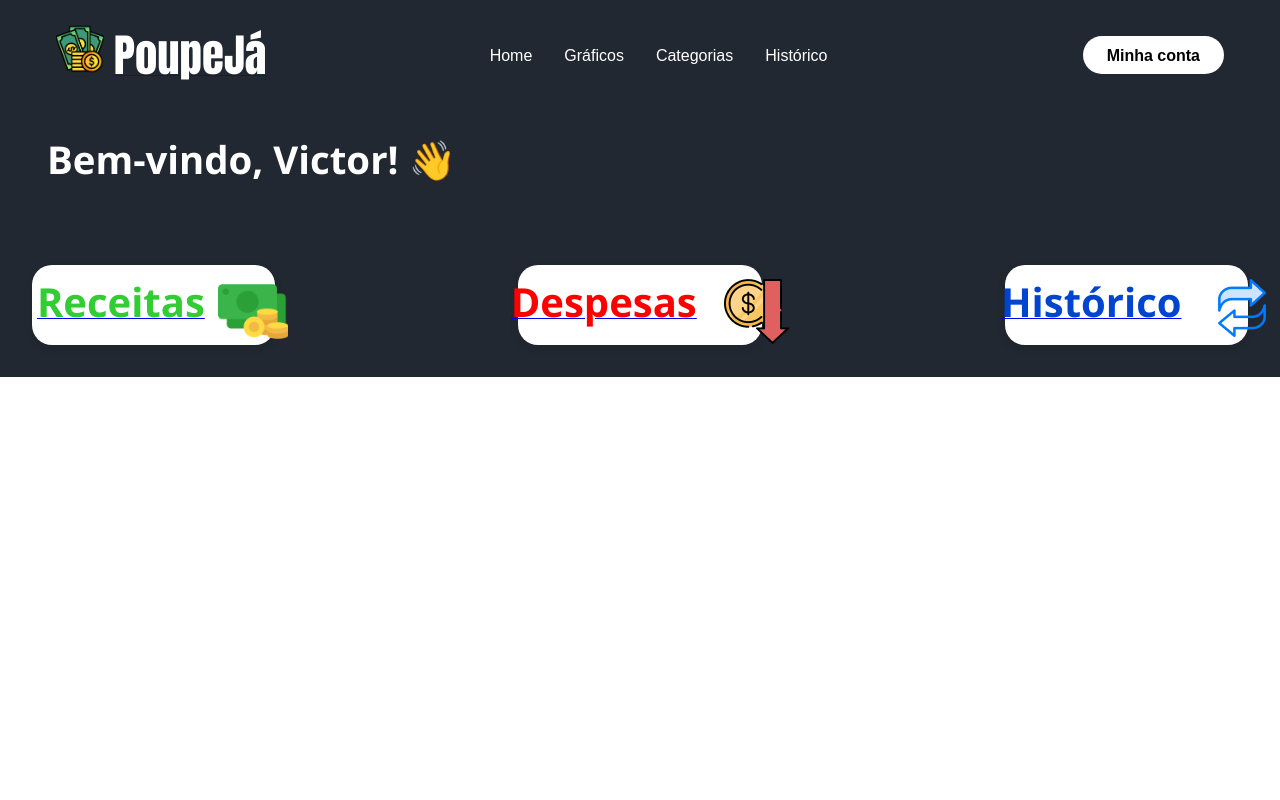
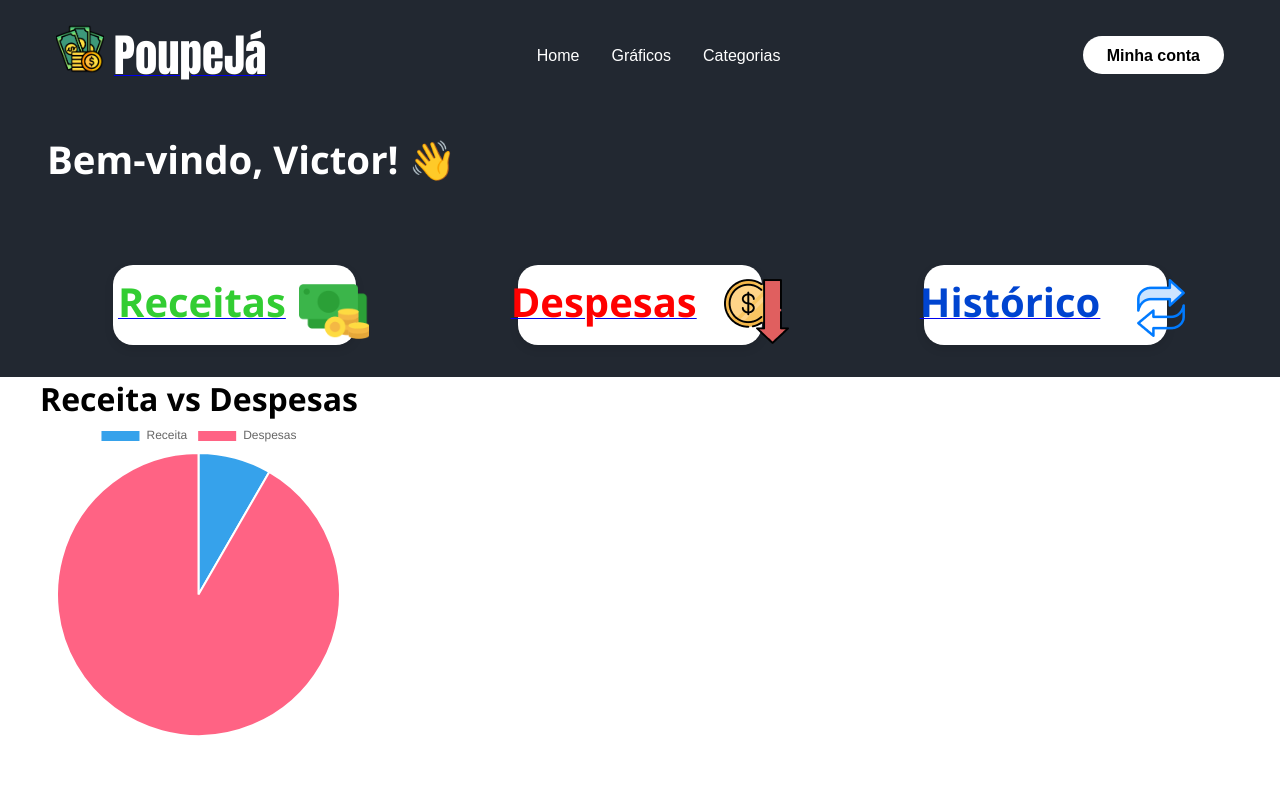
Before and after one commit to PagueJa/Site_poupeja, a React (Create React App) app: page / in a window 1280 px wide. Shown: the top 800 px of the page. Built offline with nearby package versions, Linux system fonts and the light colour scheme.

Commit message:
página gráfico

```diff
--- a/package.json
+++ b/package.json
@@ -6,7 +6,9 @@
     "@testing-library/jest-dom": "^5.17.0",
     "@testing-library/react": "^13.4.0",
     "@testing-library/user-event": "^13.5.0",
+    "chart.js": "^4.4.4",
     "react": "^18.3.1",
+    "react-chartjs-2": "^5.2.0",
     "react-dom": "^18.3.1",
     "react-router-dom": "^6.26.1",
     "react-scripts": "5.0.1",
--- a/src/components/layout/Navbar.js
+++ b/src/components/layout/Navbar.js
@@ -25,9 +25,6 @@ const Navbar = () => {
           <li className={styles.item}>
             <Link to="/categorias">Categorias</Link>
           </li>
-          <li className={styles.item}>
-            <Link to="/historico">Histórico</Link>
-          </li>
         </ul>
         <div className={styles.accountButton}>
           <Link to="/conta" className={styles.accountLink}>
@@ -45,7 +42,7 @@ const Navbar = () => {
         </h2>
       </section>
 
-      <section>
+      <section className={styles.sections}>
         <div className={styles.actionButton}>
           <Link to="/receitas" className={styles.actionLink}>
             <div className={styles.textContainer}>
@@ -75,7 +72,7 @@ const Navbar = () => {
           </Link>
         </div>
         <div className={styles.actionButton}>
-          <Link to="/receitas" className={styles.actionLink}>
+          <Link to="/historico" className={styles.actionLink}>
             <div className={styles.textContainer}>
               <span className={styles.blueText}>Histórico</span>
             </div>
--- a/src/components/layout/Navbar.module.css
+++ b/src/components/layout/Navbar.module.css
@@ -78,9 +78,10 @@
     font-family: 'Times New Roman', Times, serif;
 }
 
-section {
+.sections {
     display: flex;
     justify-content: space-between;
+    justify-content: space-around;
     align-items: center;
     margin-top: 20px;
 }
--- /dev/null
+++ b/src/components/layout/PieChart.js
@@ -0,0 +1,23 @@
+import React from 'react';
+import { Pie } from 'react-chartjs-2';
+import { Chart as ChartJS, ArcElement, Tooltip, Legend } from 'chart.js';
+
+// Registre os elementos necessários
+ChartJS.register(ArcElement, Tooltip, Legend);
+
+const PieChart = ({ receita, despesas }) => {
+  const data = {
+    labels: ['Receita', 'Despesas'],
+    datasets: [
+      {
+        data: [receita, despesas],
+        backgroundColor: ['#36A2EB', '#FF6384'],
+        hoverBackgroundColor: ['#36A2EB', '#FF6384'],
+      },
+    ],
+  };
+
+  return <Pie data={data} />;
+};
+
+export default PieChart;
--- a/src/components/pages/Home.js
+++ b/src/components/pages/Home.js
@@ -1,9 +1,17 @@
 import styles from './Home.module.css'
+import PieChart from '../layout/PieChart';
+
 
 const Home = () => {
+  const receita = 10000;
+  const despesas = 110000;
+
   return (
-    <section></section>
-  )
+    <div>
+      <h1>Receita vs Despesas</h1>
+      <PieChart receita={receita} despesas={despesas} />
+    </div>
+  );
 }
 
 export default Home
```
Also changed, not shown: 1 other file (tests, documents, lock files or other folders).
